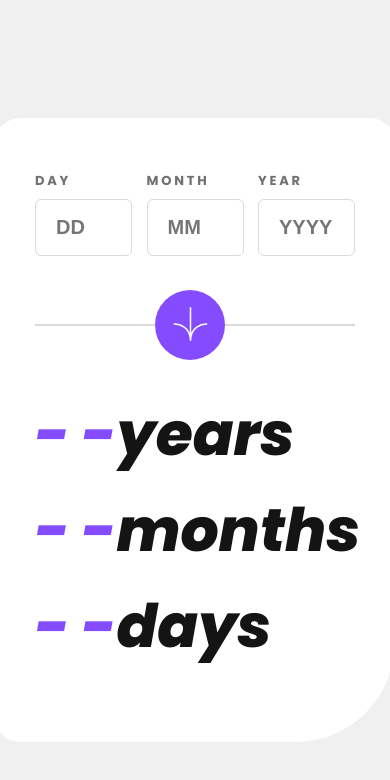
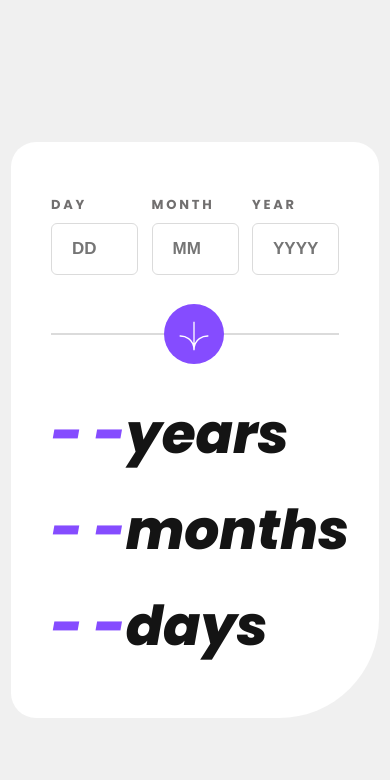
Before and after one commit to istamov-m/calculator-of-life, a plain HTML site: page index.html in a window 390 px wide. Drawn offline with Linux system fonts and the light colour scheme.

Commit message:
Add files via upload

```diff
--- a/style.css
+++ b/style.css
@@ -125,27 +125,28 @@ input::-webkit-inner-spin-button {
 
 @media screen and (max-width: 1000px) {
     main {
-        width: 20em;
-        height: 34em;
+        width: 18em;
+        height: 31em;
         border-radius: 25px 25px 100px 25px;
     }
 
     .information {
-        width: 20em;
+        width: 18em;
         /* border: 1px solid black; */
     }
 
     .info {
-        width: 55px;
-        font-size: 20px;
+        width: 45px;
+        height: 10px;
+        font-size: 17px;
     }
 
     .error {
-        font-size: 10px;
+        font-size: 8px;
     }
 
     .button {
-        margin: 60px 0 60px 0;
+        margin: 50px 0 50px 0;
     }
 
     .button span {
@@ -154,24 +155,24 @@ input::-webkit-inner-spin-button {
 
     .button button {
         padding: 10px;
-        width: 70px;
-        height: 70px;
+        width: 60px;
+        height: 60px;
         border-radius: 100px;
         position: absolute;
-        right: 170px;
+        right: 155px;
     }
 
     .button svg {
-        width: 35px;
+        width: 30px;
     }
 
     .results div {
         /* border: 1px solid black; */
-        width: 23em;
+        width: 20em;
         height: 6em;
     }
 
     .results div p {
-        font-size: 60px;
+        font-size: 55px;
     }
 }
```
